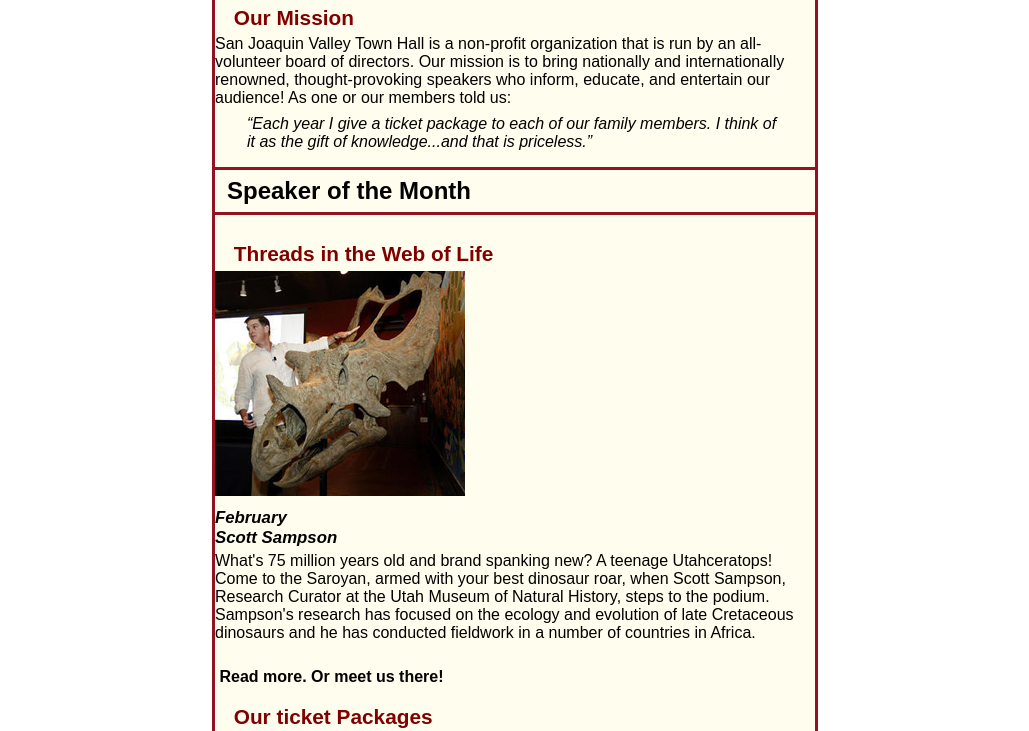
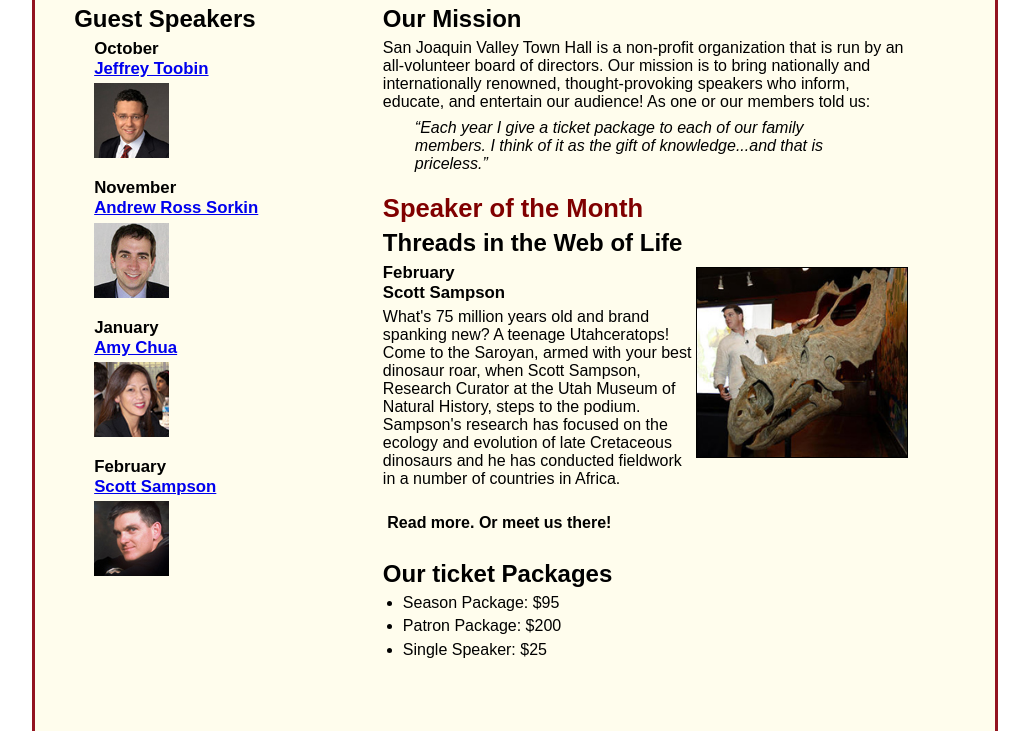
Before and after one commit to kaylawhitcher2021/townhall, a plain HTML site: page index.html in a window 1280 px wide. Shown: the part 139-870 px from the top of the page, without its empty margins (125-1154 px from the left). Drawn offline with Linux system fonts and the light colour scheme.

Commit message:
Add files via upload

```diff
--- a/styles/main.css
+++ b/styles/main.css
@@ -1,3 +1,7 @@
+* {
+	margin: 0;
+	padding: 0;
+}
 /* the styles for the elements */
 html{
 	background-color: white;
@@ -5,90 +9,140 @@ html{
 body {
 	font-family: Arial, Helvetica, sans-serif;
 	font-size: 100%;
-	width: 600px;
-	margin: 0 auto;
+	width: 98%;
+	max-width: 960px;
+	margin-top: 0;
+	margin-bottom: 0;
+	margin-left: auto;
+	margin-right: auto;
 	border-style: solid;
 	border-width: 3px;
-	border: solid #931420;
+	border-color: #931420;
 	background-color: #fffded;
-}
+	}
+
 /* the styles for the header */
-header{
-	border-bottom: solid;
+
+header {
+	border-bottom-style: solid;
 	border-width: 3px;
 	border-color: #931420;
 	padding-top: 1.5em;
 	padding-bottom: 2em;
-	background-image: linear-gradient(#f6bb73 0%, #febb73 30%, white 50%, #f6bb73 80%, #f6bb73 100%) ;
+	background-image: linear-gradient(#f6bb73 0%, #f6bb73 30%, white 50%, #f6bb73 80%, #f6bb73 100%);
 }
 
 header img {
 	float: left;
-	padding-right: 30px;
-	padding-right: 30px;
+	padding-left: 3.125%;
+	padding-right: 3.125%;
 	padding-bottom: 1em;
 }
-/* the reset selector */
-*{
-	margin: 0;
-	padding: 0;
+/* the styles for the main section */
+main, section, aside {
+	clear: left;
 }
-/* the styles for the main section */
-h2{
-	font-size: 170%;
-	color: #800000;
+
+article {
+	padding-top: .5em;
+	padding-bottom: .5em;
+
+}
+
+article img {
+	float: right;
+	margin-top: .25em;
+	margin-bottom: .25em;
+	margin-left: .25em;
+	border-style: solid;
+	border-width: 1px;
+	border-color: black;
+	max-width: 40%;
+	min-width: 150px;
+}
+
+article h2 {
+	padding-top: 0;
+}
+
+article h3 {
+	font-size: 105%;
+	padding-bottom: .25em;
+}
+
+h1 {
+	font-size: 160%;
 	padding-top: .5em;
 	padding-bottom: .25em;
-	padding-left: .9em;
+	margin-top: 0;
+	margin-bottom: 0;
+	color: #800000;
 }
 
-h3{
-	font-size: 130;
-	font-style: italic;
-	padding-top: .5em;
+section {
+	width: 70%;
+	max-width: 525px;
+	float: right;
+	padding-left: 9.08%;
+	padding-right: 9.08%;
+	padding-bottom: 9.08%;
 }
 
-main {
-	clear: left;
+aside {
+	width: 22.395%;
+	padding-left: 4.08%;
+	padding-bottom: 4.08%;
 }
-h1{
+aside h3 {
+	font-size: 105%;
+	padding-bottom: .25em;
+}
+aside img {
+	padding-bottom: 1em;
+}
+
+
+h2 {
 	font-size: 150%;
-	border-top: solid;
-	border-bottom: solid;
-	padding-top: .3em;
-	padding-bottom: .3em;
-	padding-left: .5em;
-	border-color:  #931420;
-}
-h2{
-	font-size: 130%;
-	color: #800000;
+	color: black;
 	padding-top: .5em;
 	padding-bottom: .25em;
 }
-h3{
+
+h3 {
 	font-size: 105%;
 	padding-bottom: .25em;
 }
-p{
+
+p {
 	padding-bottom: .5em;
 }
-blockquote{
+
+blockquote {
 	padding-right: 2em;
 	padding-left: 2em;
 	font-style: italic;
+}
 
+ul {
+	padding-bottom: .25em;
+	padding-left: 1.25em;
 }
-ul{
-	padding-bottom: .25em;
-	padding-left: 1.25em
-}
-li{
+
+li {
 	padding-bottom: .35em;
 }
+.shadow {
+	text-shadow: 2px 2px #800000;
+}
+
 /* the styles for the footer */
-footer{
+
+#foot {
+	text-align: center;
+	background-color: #931420;
 	color: white;
-	text-align: center;
-	background-color:  #931420;
+	padding-top: 1em;
+	padding-bottom: 1em;
+	clear: both;
 }
```
